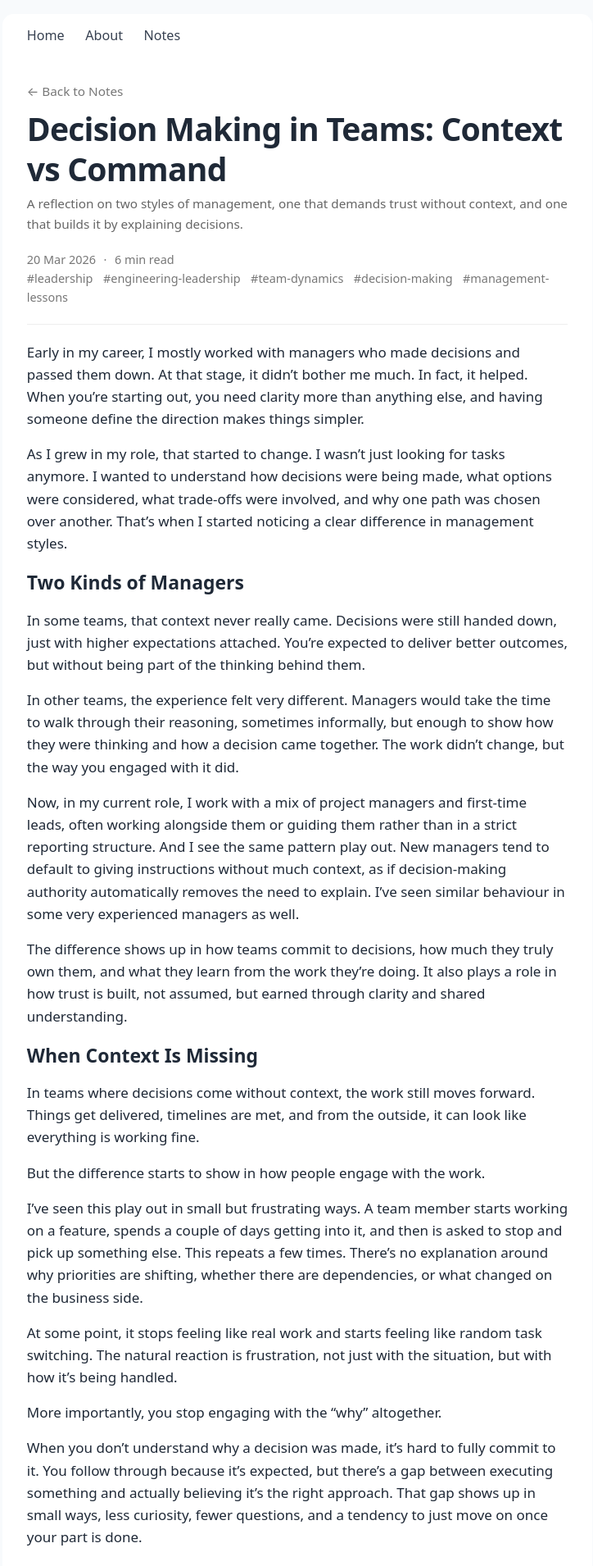
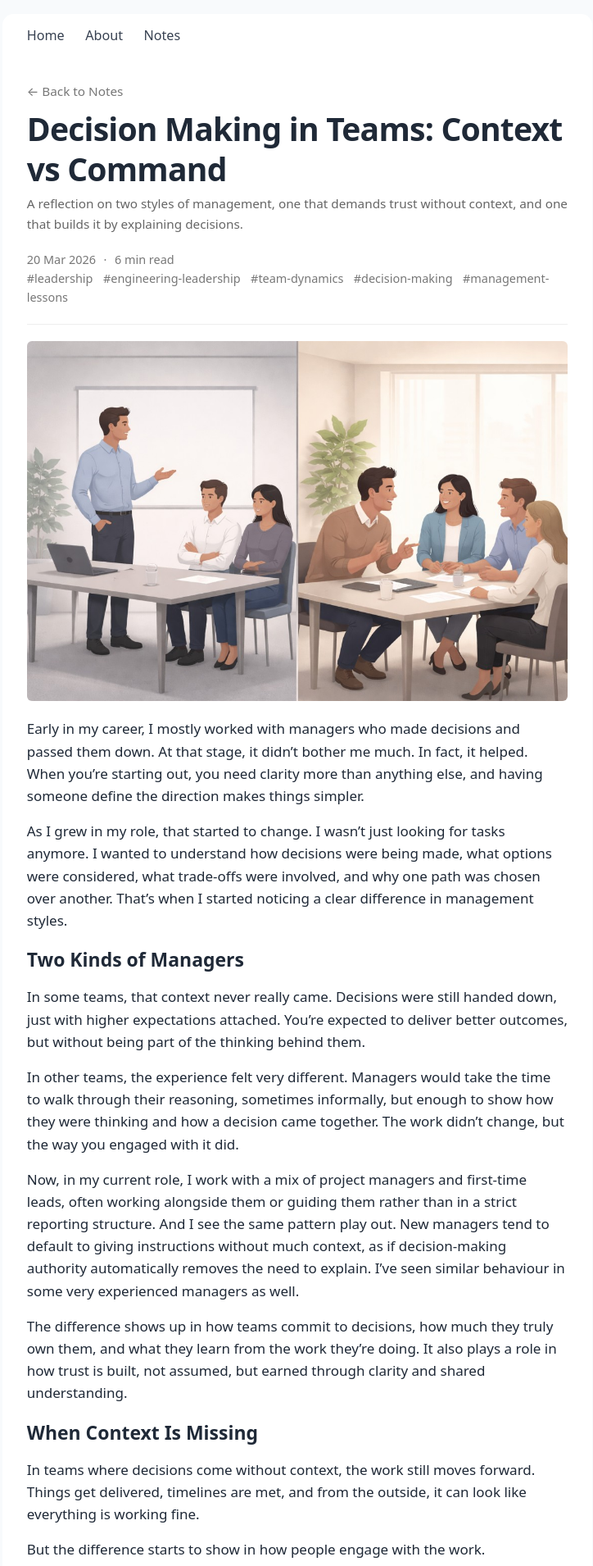
Before and after one commit to aviarora30/codewithavinash, a Jekyll site: the page built from _notes/decision-making-in-teams-context-vs-command.md, in a window 1280 px wide. Shown: the top 1910 px of the page at 82% size, without its empty margins (277-1001 px from the left). Built offline with Jekyll 4.4.1, drawn with Linux system fonts in a browser that asks for light colours.

Commit message:
feat: add image and alt text to decision-making note
- Included an image and alt text for the "Decision Making in Teams: Context vs Command" note to enhance visual engagement and accessibility.

```diff
--- a/_notes/decision-making-in-teams-context-vs-command.md
+++ b/_notes/decision-making-in-teams-context-vs-command.md
@@ -6,6 +6,8 @@ index_summary: Why context, not just decisions, shapes ownership and trust in te
 is_published: false
 publish_at: 2026-03-22
 read_time: "6 min read"
+image: /assets/decision-making-in-teams-context-vs-command.jpg
+image_alt: Comparison of command-driven and collaborative team meetings, highlighting passive versus engaged participation.
 tags:
   - leadership
   - engineering-leadership
```
Also changed, not shown: assets/decision-making-in-teams-context-vs-command.jpg (added).
